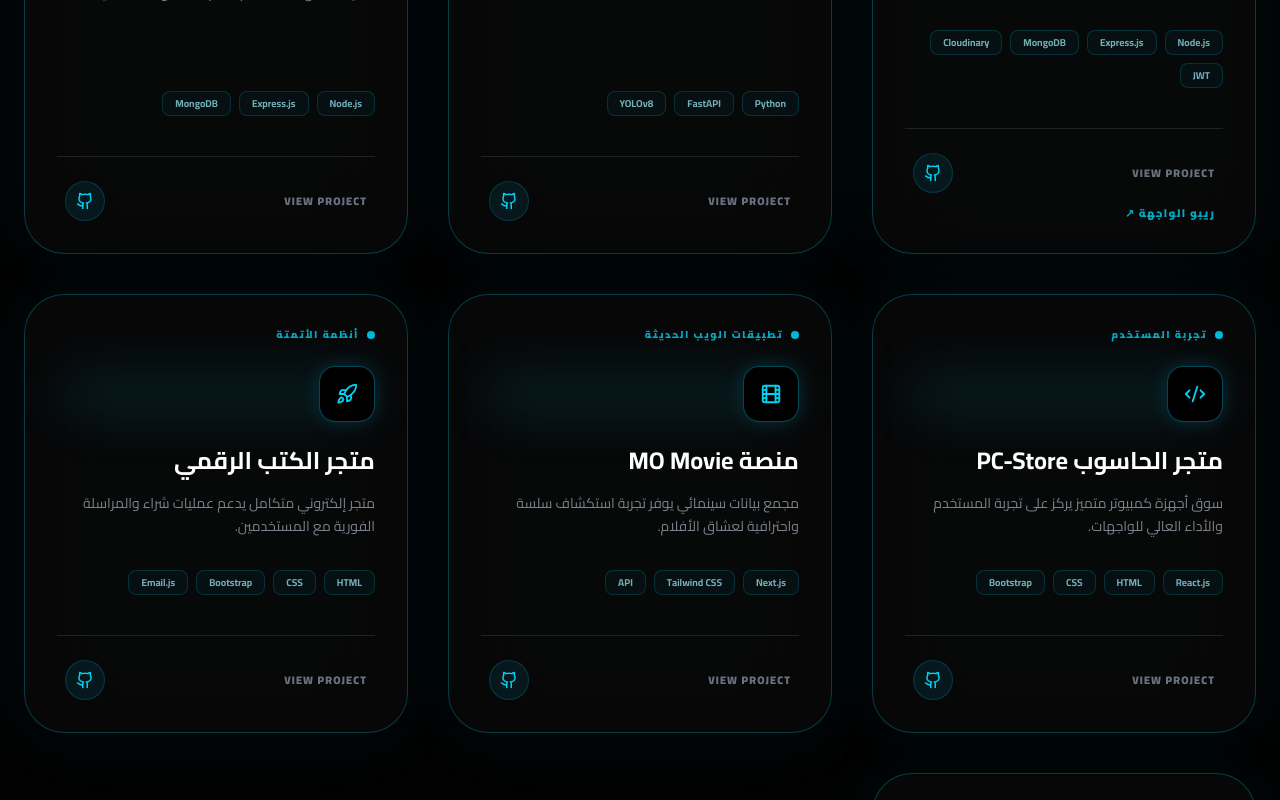
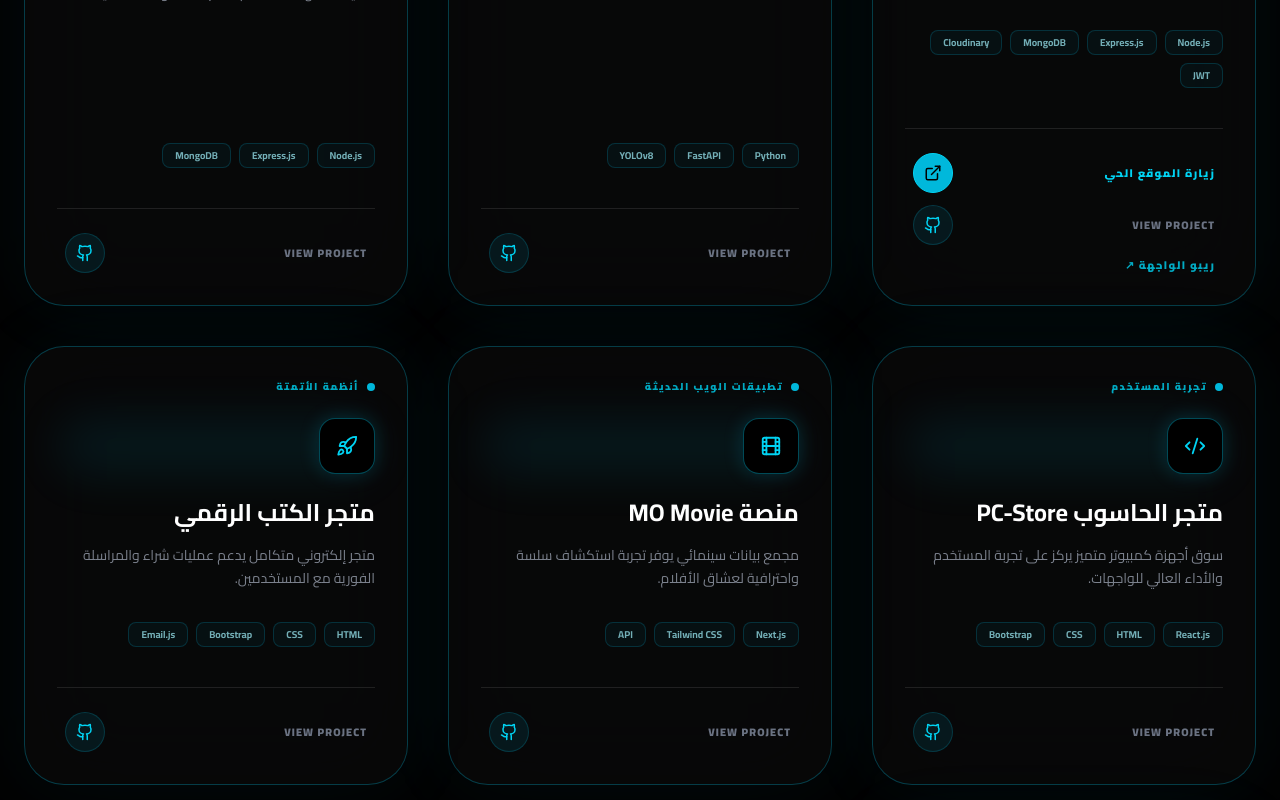
Before and after one commit to MohamedIbrahem522/my-portfolio, a Next.js app: page / in a window 1280 px wide. Shown: the part 3640-4440 px from the top of the page. Built offline with nearby package versions, Linux system fonts and the light colour scheme.

Commit message:
Enhance Projects component with live site links
Added 'ExternalLink' icon to project items and updated the 'Shop From Dubai' project to include a live site link.

```diff
--- a/app/components/Projects.tsx
+++ b/app/components/Projects.tsx
@@ -1,7 +1,7 @@
 "use client";
 import React, { useState, useRef } from "react";
 import { motion } from "framer-motion";
-import { Github, GraduationCap, Layers, ShoppingBag, Code2, Film, Rocket, School } from "lucide-react";
+import { Github, GraduationCap, Layers, ShoppingBag, Code2, Film, Rocket, School, ExternalLink } from "lucide-react";
 
 const Projects = ({ lang }: { lang: "ar" | "en" }) => {
   const isAr = lang === "ar";
@@ -22,7 +22,7 @@ const Projects = ({ lang }: { lang: "ar" | "en" }) => {
       title: "FEATURED",
       highlight: "WORKS",
       projects: [
-        { repo: "https://github.com/MohamedIbrahem522/Shop-From-Dubai-Backend", extra: { label: "Frontend repo", href: "https://github.com/MohamedIbrahem522/Shop-From-Dubai-Frontend" }, title: "Shop From Dubai", category: "Freelance Client Project", tech: ["Node.js", "Express.js", "MongoDB", "Cloudinary", "JWT"], icon: <ShoppingBag size={22} />, desc: "Arabic (RTL) e-commerce store built for a client: REST API, JWT admin dashboard, products, categories, reviews and Cloudinary image uploads." },
+        { repo: "https://github.com/MohamedIbrahem522/Shop-From-Dubai-Backend", extra: { label: "Frontend repo", href: "https://github.com/MohamedIbrahem522/Shop-From-Dubai-Frontend" }, live: "https://shop-from-dubai-frontend.pages.dev/", title: "Shop From Dubai", category: "Freelance Client Project", tech: ["Node.js", "Express.js", "MongoDB", "Cloudinary", "JWT"], icon: <ShoppingBag size={22} />, desc: "Arabic (RTL) e-commerce store built for a client: REST API, JWT admin dashboard, products, categories, reviews and Cloudinary image uploads." },
         { repo: "https://github.com/MohamedIbrahem522/GradProjectYOLOv8-ArEn", title: "Graduation Project (YOLOv8)", category: "Computer Vision", tech: ["Python", "FastAPI", "YOLOv8"], icon: <GraduationCap size={22} />, desc: "Real-time object detection app with Arabic translations for class names. Awarded A+ Grade." },
         { repo: "https://github.com/MohamedIbrahem522/BoroBazar-Ecommerce", title: "BoroBazar E-Commerce API", category: "Full-Stack Solution", tech: ["Node.js", "Express.js", "MongoDB"], icon: <Layers size={22} />, desc: "E-commerce backend API built with Node.js, Express and MongoDB (category module)." },
         { repo: "https://github.com/MohamedIbrahem522/PC-Store", title: "PC-Store", category: "User Experience", tech: ["React.js", "HTML", "CSS", "Bootstrap"], icon: <Code2 size={22} />, desc: "Premium computer parts store featuring dynamic browsing and high-performance UI." },
@@ -36,7 +36,7 @@ const Projects = ({ lang }: { lang: "ar" | "en" }) => {
       title: "أبـرز",
       highlight: "الأعـمـال",
       projects: [
-        { repo: "https://github.com/MohamedIbrahem522/Shop-From-Dubai-Backend", extra: { label: "ريبو الواجهة", href: "https://github.com/MohamedIbrahem522/Shop-From-Dubai-Frontend" }, title: "Shop From Dubai", category: "مشروع لعميل", tech: ["Node.js", "Express.js", "MongoDB", "Cloudinary", "JWT"], icon: <ShoppingBag size={22} />, desc: "متجر إلكتروني عربي (RTL) تم بناؤه لعميل: واجهة REST API، لوحة تحكم بمصادقة JWT، منتجات وتصنيفات وتقييمات ورفع صور عبر Cloudinary." },
+        { repo: "https://github.com/MohamedIbrahem522/Shop-From-Dubai-Backend", extra: { label: "ريبو الواجهة", href: "https://github.com/MohamedIbrahem522/Shop-From-Dubai-Frontend" }, live: "https://shop-from-dubai-frontend.pages.dev/", title: "Shop From Dubai", category: "مشروع لعميل", tech: ["Node.js", "Express.js", "MongoDB", "Cloudinary", "JWT"], icon: <ShoppingBag size={22} />, desc: "متجر إلكتروني عربي (RTL) تم بناؤه لعميل: واجهة REST API، لوحة تحكم بمصادقة JWT، منتجات وتصنيفات وتقييمات ورفع صور عبر Cloudinary." },
         { repo: "https://github.com/MohamedIbrahem522/GradProjectYOLOv8-ArEn", title: "مشروع التخرج (YOLOv8)", category: "رؤية حاسوبية", tech: ["Python", "FastAPI", "YOLOv8"], icon: <GraduationCap size={22} />, desc: "تطبيق للكشف عن الأشياء في الوقت الفعلي مع ترجمة عربية، حاصل على تقدير ممتاز +A." },
         { repo: "https://github.com/MohamedIbrahem522/BoroBazar-Ecommerce", title: "BoroBazar (API لمتجر إلكتروني)", category: "حلول برمجية متكاملة", tech: ["Node.js", "Express.js", "MongoDB"], icon: <Layers size={22} />, desc: "واجهة برمجية (API) خلفية لمتجر إلكتروني مبنية بالتقنيات التالية: Node.js، Express، MongoDB (وحدة التصنيفات)." },
         { repo: "https://github.com/MohamedIbrahem522/PC-Store", title: "متجر الحاسوب PC-Store", category: "تجربة المستخدم", tech: ["React.js", "HTML", "CSS", "Bootstrap"], icon: <Code2 size={22} />, desc: "سوق أجهزة كمبيوتر متميز يركز على تجربة المستخدم والأداء العالي للواجهات." },
@@ -116,6 +116,14 @@ const Projects = ({ lang }: { lang: "ar" | "en" }) => {
                 </div>
 
                 <div className="pt-6 border-t border-white/10">
+                  {"live" in project && project.live && (
+                    <a href={project.live} target="_blank" rel="noopener noreferrer" className="flex items-center justify-between group/live w-full px-2 mb-3">
+                      <span className="text-[11px] font-black text-cyan-400 md:group-hover/live:text-cyan-300 transition-colors tracking-widest uppercase">{isAr ? "زيارة الموقع الحي" : "Live Site"}</span>
+                      <div className="w-10 h-10 rounded-full bg-cyan-500 border border-cyan-400 flex items-center justify-center text-black transition-all duration-500 md:group-hover/live:scale-110">
+                        <ExternalLink size={18} />
+                      </div>
+                    </a>
+                  )}
                   <a href={project.repo} target="_blank" rel="noopener noreferrer" className="flex items-center justify-between group/btn w-full px-2">
                     <span className="text-[11px] font-black text-gray-500 md:group-hover/btn:text-cyan-400 transition-colors tracking-widest uppercase">View Project</span>
                     <div className="w-10 h-10 rounded-full bg-cyan-500/10 border border-cyan-500/20 flex items-center justify-center text-cyan-400 md:group-hover/btn:bg-cyan-500 md:group-hover/btn:text-black transition-all duration-500 md:group-hover/btn:rotate-[360deg]">
```
